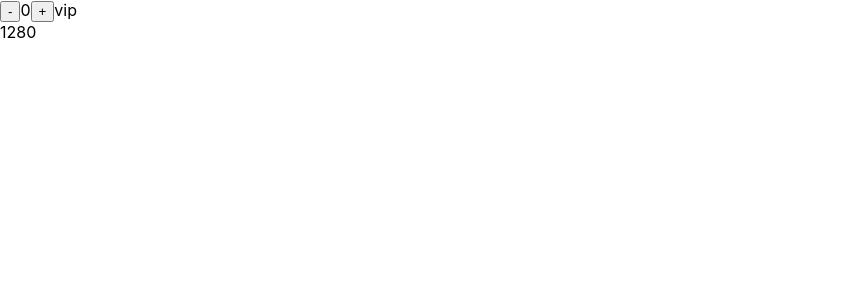
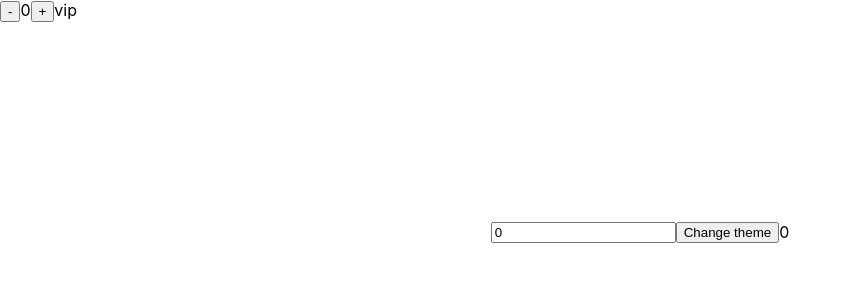
Before and after one commit to vipulchakravarthy/react-hooks, a React (Create React App) app in the folder react-hooks/: page / in a window 1280 px wide. Shown: the top 300 px of the page, without its empty margins (0-852 px from the left). Built offline with nearby package versions, Linux system fonts and the light colour scheme.

Commit message:
completed use MEmo

```diff
--- a/react-hooks/src/App.js
+++ b/react-hooks/src/App.js
@@ -2,7 +2,8 @@ import './App.css';
 import React, { useState } from 'react';
 
 // import Posts from './Posts';
-import ResizeComponent from './ResizeComponent';
+// import ResizeComponent from './ResizeComponent';
+import UseMemoExample from './UseMemoExample';
 
 function App() {
   //normal version of useState
@@ -30,7 +31,8 @@ function App() {
       <span>{count}</span>
       <button onClick={increment}>+</button>
       {value}
-      <ResizeComponent />
+      {/* <ResizeComponent /> */}
+      <UseMemoExample />
     </>
   );
 }
--- /dev/null
+++ b/react-hooks/src/UseMemoExample.js
@@ -0,0 +1,26 @@
+import React, { useState, useMemo } from 'react'
+
+export default function UseMemoExample() {
+
+    const [number, setNumber] = useState(0);
+    const [dark, setDark] = useState(false);
+    const doubleNumber = useMemo(() => {
+        return slowFunction(number)
+    }, [number]);
+    const themeStyles = {
+        backgroundColor: dark ? 'black' : 'white',
+        color: dark ? 'white' : 'black',
+    }
+    return (
+        <div style={{ marginTop: 200, justifyContent: 'center', display: 'flex' }}>
+            <input type="number" value={number} onChange={e => setNumber(e.target.value)} />
+            <button onClick={() => setDark(prevDark => !prevDark)}>Change theme</button>
+            <div style={themeStyles}>{doubleNumber}</div>
+        </div>
+    )
+}
+
+const slowFunction = (number) => {
+    for (let i = 0; i < 1000000000; i++) { }
+    return number * number;
+}
```
